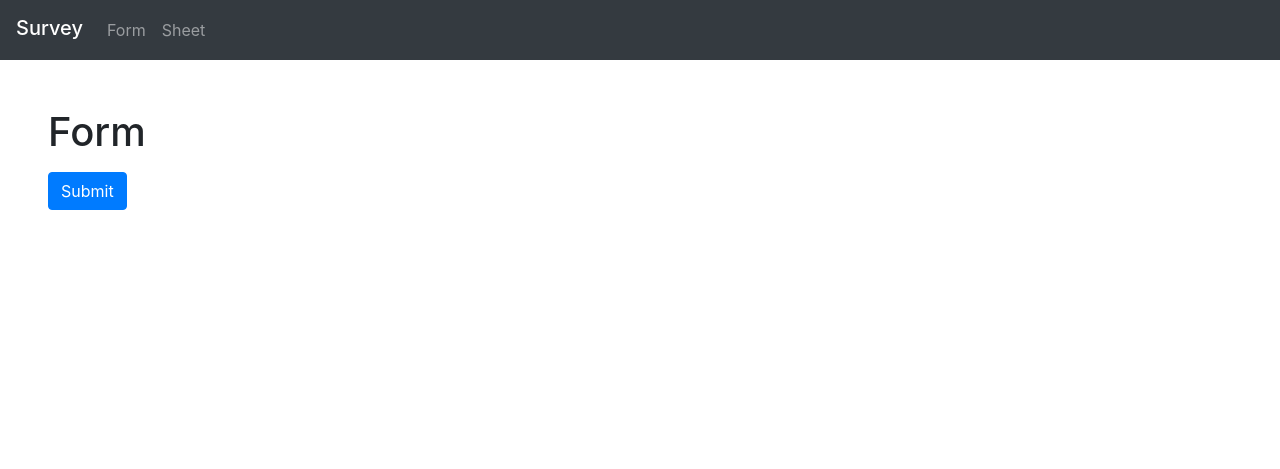
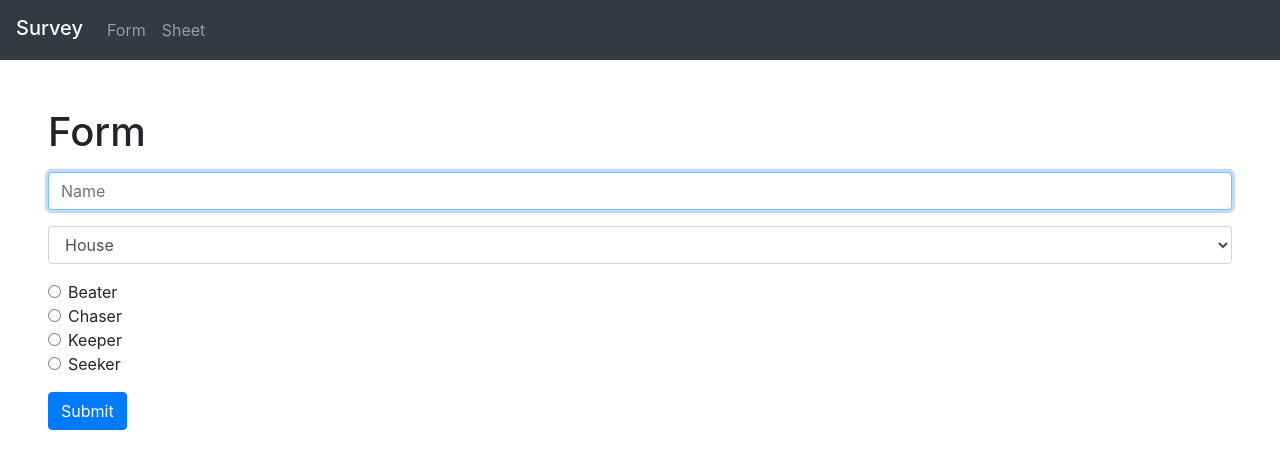
Before and after one commit to umanchanda/CS50, a Flask app: page /form in a window 1280 px wide. Shown: the top 469 px of the page. Run offline with Flask 2, Linux system fonts and the light colour scheme; some libraries are stand-ins or nearby versions.

Commit message:
tried out survey

```diff
--- a/pset7/survey/application.py
+++ b/pset7/survey/application.py
@@ -31,7 +31,18 @@ def get_form():
 
 @app.route("/form", methods=["POST"])
 def post_form():
-    return render_template("error.html", message="TODO")
+    if request.method == "POST":
+
+        name = request.form.get("name")
+        house = request.form.get("house")
+        position = request.formg.get("position")
+
+        with open('survey.csv', 'w', newline='') as csvfile:
+            survey = csv.writer(csvfile, delimiter=' ')
+            survey.writerow([name, house, position])
+        return redirect("/sheet")
+    else:
+        return render_template("error.html", message="Error you fucked up")
 
 
 @app.route("/sheet", methods=["GET"])
--- a/pset7/survey/templates/form.html
+++ b/pset7/survey/templates/form.html
@@ -9,6 +9,51 @@
     <form action="/form" method="post">
 
         <!-- TODO -->
+        <div class="form-group">
+            <input autocomplete="off" autofocus class="form-control" name="name" placeholder="Name" type="text">
+        </div>
+
+        <div class="form-group">
+            <select class="form-control" name="house">
+                <option disabled selected value="">House</option>
+                <option value="Gryffindor">Gryffindor</option>
+                <option value="Hufflepuff">Hufflepuff</option>
+                <option value="Ravenclaw">Ravenclaw</option>
+                <option value="Slytherin">Slytherin</option>
+            </select>
+        </div>
+
+        <div class="form-group">
+
+            <div class="form-check">
+                <input class="form-check-input" id="Beater" name="position" type="radio" value="Beater">
+                <label class="form-check-label" for="Beater">
+                    Beater
+                </label>
+            </div>
+
+            <div class="form-check">
+                <input class="form-check-input" id="Chaser" name="position" type="radio" value="Chaser">
+                <label class="form-check-label" for="Chaser">
+                    Chaser
+                </label>
+            </div>
+
+            <div class="form-check">
+                <input class="form-check-input" id="Keeper" name="position" type="radio" value="Keeper">
+                <label class="form-check-label" for="Keeper">
+                    Keeper
+                </label>
+            </div>
+
+            <div class="form-check">
+                <input class="form-check-input" id="Seeker" name="position" type="radio" value="Seeker">
+                <label class="form-check-label" for="Seeker">
+                    Seeker
+                </label>
+            </div>
+
+    </div>
 
         <!-- http://getbootstrap.com/docs/4.1/components/buttons/ -->
         <button class="btn btn-primary" type="submit">Submit</button>
@@ -19,6 +64,7 @@
 
         /* TODO */
 
+
     </script>
 
 {% endblock %}
```
